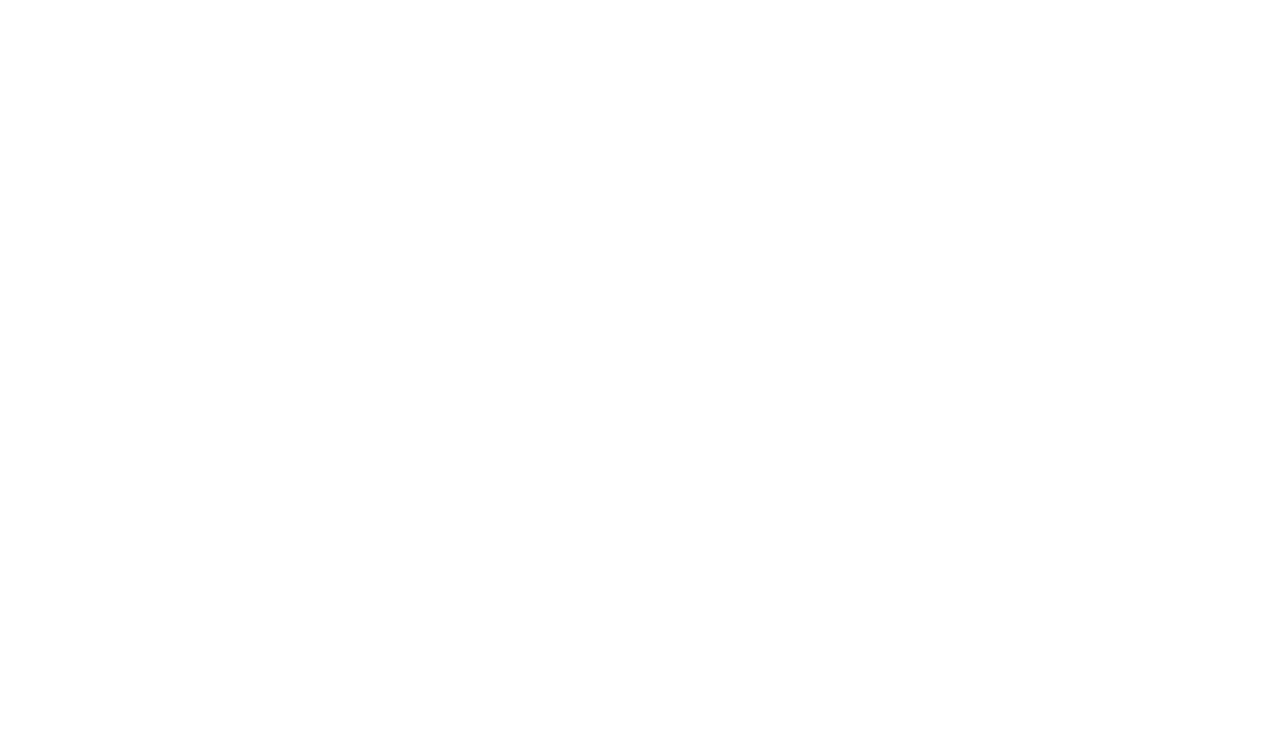
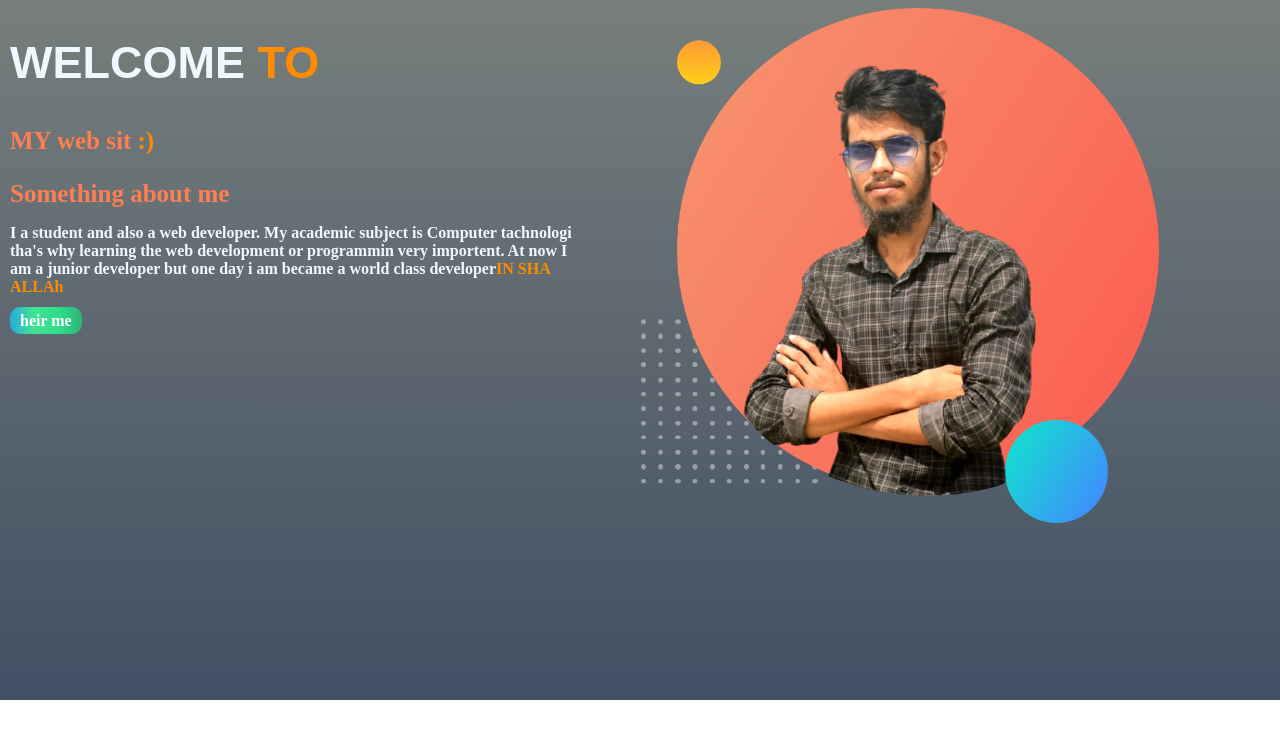
Before and after one commit to golam-kibriya123/my-day, a plain HTML site: page index.html in a window 1280 px wide. Drawn offline with Linux system fonts and the light colour scheme; a web font is replaced by a local one.

Commit message:
added new

```diff
--- a/index.html
+++ b/index.html
@@ -1,15 +1,47 @@
 <!DOCTYPE html>
 <html lang="en">
+
 <head>
     <meta charset="UTF-8">
     <meta http-equiv="X-UA-Compatible" content="IE=edge">
     <meta name="viewport" content="width=device-width, initial-scale=1.0">
     <title>my portfolio</title>
+    <link rel="preconnect" href="https://fonts.googleapis.com">
+    <link rel="preconnect" href="https://fonts.gstatic.com" crossorigin>
+    <link
+        href="https://fonts.googleapis.com/css2?family=Barlow+Condensed:wght@100&family=Oswald:wght@200;700&family=Poppins:ital,wght@0,200;0,300;0,400;1,200&display=swap"
+        rel="stylesheet">
     <link rel="stylesheet" href="styles.css">
 
 </head>
+
 <body>
+    <section>
+
+        <div class="half-wethid">
+            <h1>WELCOME<span class="smail"> TO </span></h1>
+            <h3 class="web-sit">MY web sit <span class="smail">:)</span></h3>
+
+            <span class="web-sit">Something about me</span>
+            <p> I a student and also a web developer. My academic subject is Computer tachnologi tha's why learning the
+                web development or programmin very importent. At now I am a junior developer but one day i am became a
+                world class developer<span class="smail">IN SHA ALLAh</span></h3>
+            </p>
+            <a class="baton" href="#" target="">heir me</a>
+        </div>
+        <div class="half-wethid"><img src="/images/my-bg (1).png" alt="">
+        </div>
+
+    </section>
+    <section>
+
+
+    </section>
+
+
+
 
 
 </body>
+
 </html>
--- a/styles.css
+++ b/styles.css
@@ -0,0 +1,42 @@
+body{
+margin: 0%;
+padding: 0%;
+background: linear-gradient(to bottom, #777e7c, hsl(214, 21%, 32%));
+background-repeat: no-repeat;
+height: 700px;
+
+
+}
+section{
+    display: flex;
+}
+.half-wethid img{ width: 90%;
+    margin-left: 45px;
+    margin-top: 8px;
+
+}
+.half-wethid{width: 45%;
+    margin-left: 10px;
+    color: aliceblue;
+    font-weight: bold;
+    height: 400px;
+}
+.half-wethid h1{font-size: 45px;
+    font-family: 'Barlow Condensed', sans-serif;
+
+}
+.web-sit{ font-size: 25px;
+color: coral;
+
+}
+.smail{
+    color: darkorange;
+
+}
+.baton{ text-decoration: none;
+color: white;
+font-weight: bold;
+background-image: linear-gradient(to right, #25aae1, #40e495, #30dd8a, #2bb673);
+padding: 5px 10px;
+border-radius: 10px;
+}
```
Also changed, not shown: images/my-bg (1).png (added).
